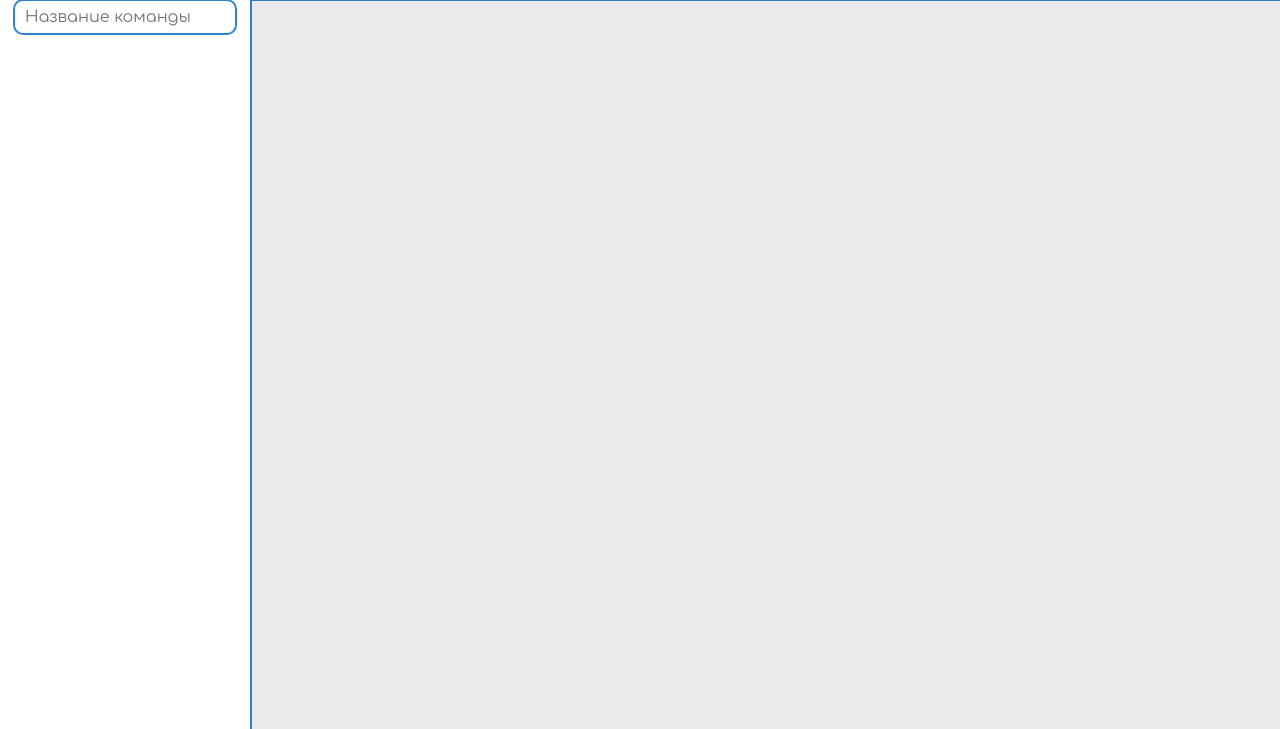
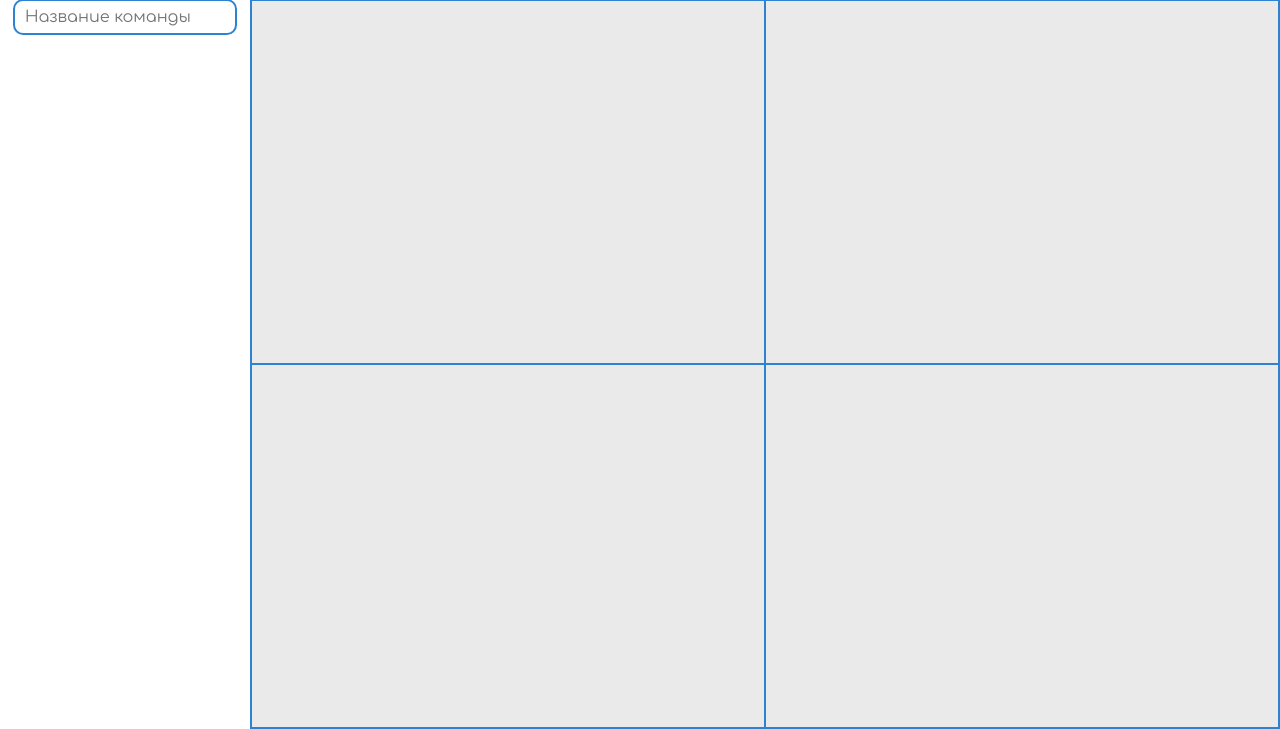
Before and after one commit to ValievINC/TrelloAnalyzer, a PHP site: page / in a window 1280 px wide. Shown: the part 71-800 px from the top of the page. Run offline with PHP 8.4, Linux system fonts and the light colour scheme.

Commit message:
Pre-alpha 0.13
Added table

```diff
--- a/index.html
+++ b/index.html
@@ -30,6 +30,22 @@
       </aside>
       </div>
       <!--реализовать таблицу/сетку с графиками-->
+      <div>
+         <table>
+            <tr>
+               <td>
+               </td>
+               <td>
+               </td>
+            </tr>
+            <tr>
+               <td>
+               </td>
+               <td>
+               </td>
+            </tr>
+         </table>
+      </div>
    </body>
    </head>
 </html>
--- a/style.css
+++ b/style.css
@@ -32,7 +32,6 @@ html, body {
   height: 100%;
   width: 250px;
   background: white;
-    /*box-shadow: inset 0 0.5rem 1rem -15px rgba(63, 63, 63, 0.404);*/
   border-right: solid #2D83D1 2px;
   flex-direction: column;
 }
@@ -68,6 +67,18 @@ html, body {
   margin-top: 10px;
 }
 
+table {
+  position: fixed;
+  margin-top: 70px;
+  margin-left: 250px;
+  width: calc(100vw - 250px);
+  height: calc(100vh - 70px);
+  border-collapse: collapse;
+}
+
+td {
+  border: 2px solid #2D83D1
+}
 
 @font-face {
   font-family: 'Comfortaa';
```
Lines whose indentation alone changed are shown as unchanged.
